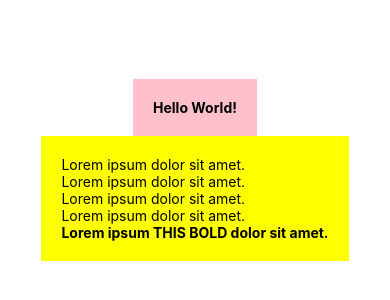
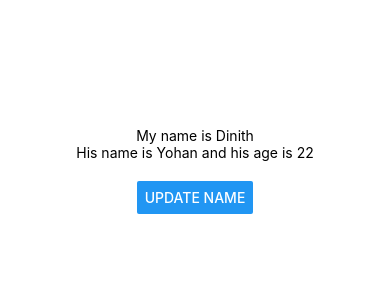
Before and after one commit to dinithmaleesha/learn-react-native-II, a React Native app: screen / in a window 390 px wide. Shown: the part 252-552 px from the top of the page. Built offline with nearby package versions, Linux system fonts and the light colour scheme.

Commit message:
Tutorial #4 - Using State

```diff
--- a/App.js
+++ b/App.js
@@ -1,18 +1,22 @@
 import { StatusBar } from 'expo-status-bar';
-import { StyleSheet, Text, View } from 'react-native';
+import { useState } from 'react';
+import { StyleSheet, Text, View, Button } from 'react-native';
 
 export default function App() {
+  const [name, setName] = useState('Dinith')
+  const [person, setPerson] = useState({ name: 'Yohan', age: 22})
+
+  const clickHandler = () => {
+    setName('Maleesha')
+    setPerson({name: 'Luigi', age: 45})
+  }
+
   return (
     <View style={styles.container}>
-      <View style={styles.header}>
-        <Text style={styles.boldText}>Hello World!</Text>
-      </View>
-      <View style={styles.body}>
-        <Text>Lorem ipsum dolor sit amet.</Text>
-        <Text>Lorem ipsum dolor sit amet.</Text>
-        <Text>Lorem ipsum dolor sit amet.</Text>
-        <Text>Lorem ipsum dolor sit amet.</Text>
-        <Text style={styles.boldText}>Lorem ipsum <Text>THIS BOLD</Text> dolor sit amet.</Text>
+      <Text>My name is { name }</Text>
+      <Text>His name is {person.name} and his age is {person.age}</Text>
+      <View style={styles.buttonContainer}>
+        <Button title='Update name' onPress={clickHandler}/>
       </View>
       <StatusBar style="auto" />
     </View>
@@ -26,15 +30,7 @@
     alignItems: 'center',
     justifyContent: 'center',
   },
-  header: {
-    backgroundColor: 'pink',
-    padding: 20,
-  },
-  boldText: {
-    fontWeight: 'bold',
-  },
-  body: {
-    backgroundColor: 'yellow',
-    padding: 20,
+  buttonContainer: {
+    marginTop: 20
   }
 });
```
